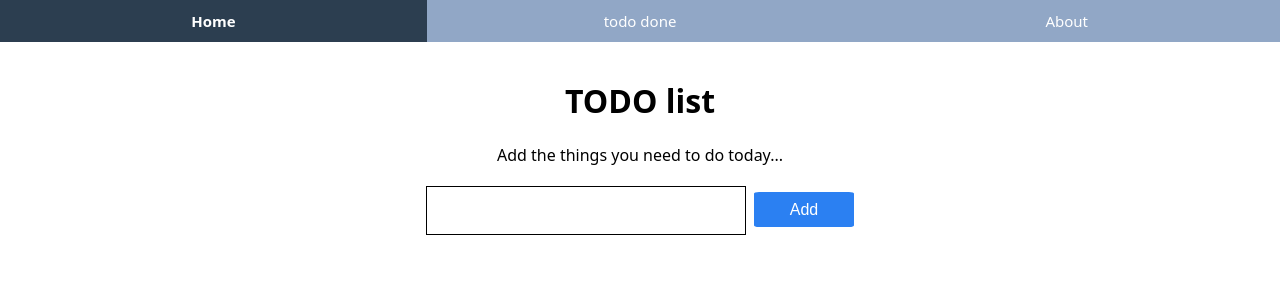
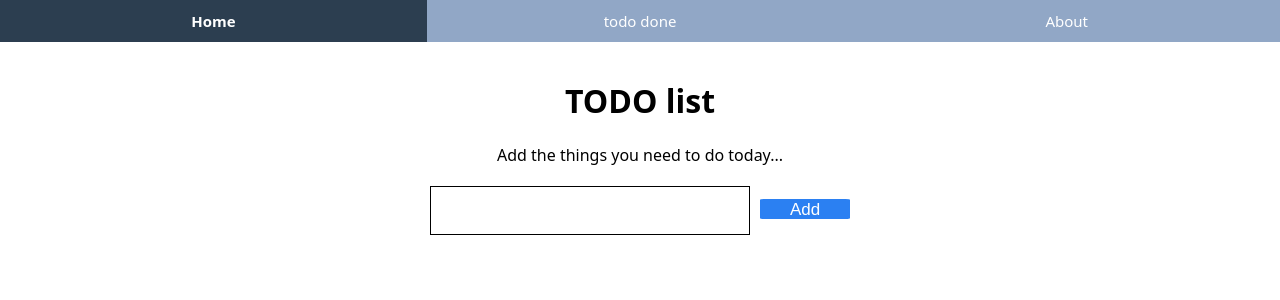
Before and after one commit to tjx01/day10_todoList, a React (Create React App) app: page / in a window 1280 px wide. Shown: the top 300 px of the page. Built offline with nearby package versions, Linux system fonts and the light colour scheme; no server answers.

Commit message:
refactor: delete from axios

```diff
--- a/src/components/TodoGenerator.css
+++ b/src/components/TodoGenerator.css
@@ -6,12 +6,12 @@
     text-align: center;
 }
 .addButton{
-    width: 100px;
-    height: 35px;
-    margin-left:8px;
-    font-size: 16px;
-    color: white;
+    width: 90px;
+    height: 20px;
     background-color: #2B80F2;
     border: none;
+    font-size: 17px;
+    margin-left: 10px;
+    color: white;
     border-radius: 5%;
 }
--- a/src/components/TodoGroup.css
+++ b/src/components/TodoGroup.css
@@ -7,6 +7,7 @@
 
 .deleteBtn{
     background-color: red;
+    font-size: 17px;
     border: none;
     color: white;
     border-radius: 20%;
@@ -15,6 +16,7 @@
 .detailsBtn{
     background-color: #2B80F2;
     border: none;
+    font-size: 17px;
     color: white;
     border-radius: 10%;
 }
--- a/src/components/TodoGroup.jsx
+++ b/src/components/TodoGroup.jsx
@@ -3,6 +3,7 @@ import {TodoContext} from "../contexts/TodoContext";
 import {TodoItem} from "./TodoItem";
 import './TodoGroup.css';
 import {useNavigate} from "react-router";
+import {api} from "../api/mockApi";
 
 export function TodoGroup() {
     const {state, dispatch} = useContext(TodoContext)
@@ -13,7 +14,11 @@ export function TodoGroup() {
             alert("事件未完成，不能删除");
             return;
         }
-        dispatch({ type: "DELETE_TODO", payload: { id } });
+        api.delete(`todos/${id}`)
+            .then(() => {
+                alert("删除成功");
+                dispatch({ type: "DELETE_TODO", payload: { id } });
+            })
     }
 
 
```
